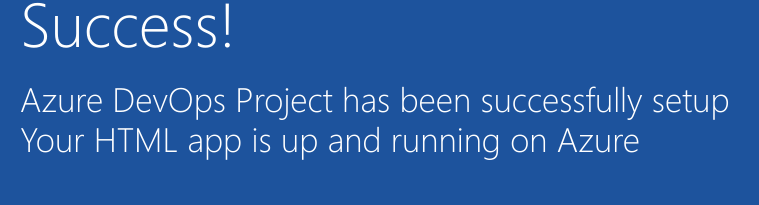
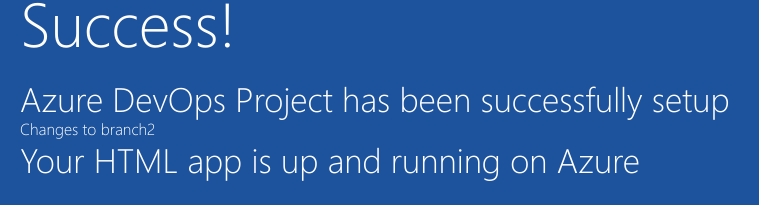
Before and after one commit to WafaSiddiqui/assignment2, a plain HTML site: page index.html in a window 1280 px wide. Shown: the part 392-597 px from the top of the page, 205-964 px from the left. Drawn offline with Linux system fonts and the light colour scheme.

Commit message:
changes for branch2

```diff
--- a/index.html
+++ b/index.html
@@ -20,7 +20,7 @@
             <div class="content-body">
                 <div class="success-text">Success!</div>
                 <div class="description line-1"> Azure DevOps Project has been successfully setup</div>
-                <div class="description line-2"> Your HTML app is up and running on Azure</div>
+		<div>Changes to branch2</div><div class="description line-2"> Your HTML app is up and running on Azure</div>
                 <div class="next-steps-container">
                     <div class="next-steps-header">Next up</div>
                     <div class="next-steps-body">
```
